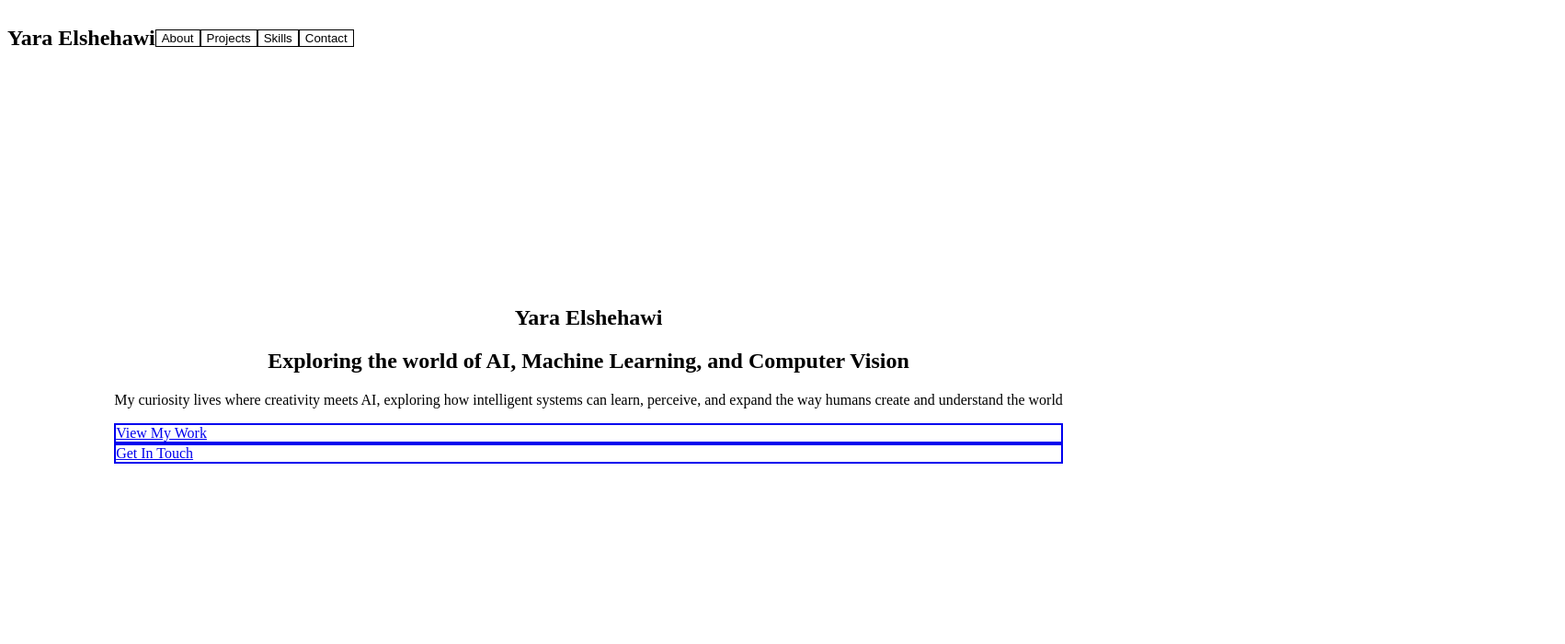
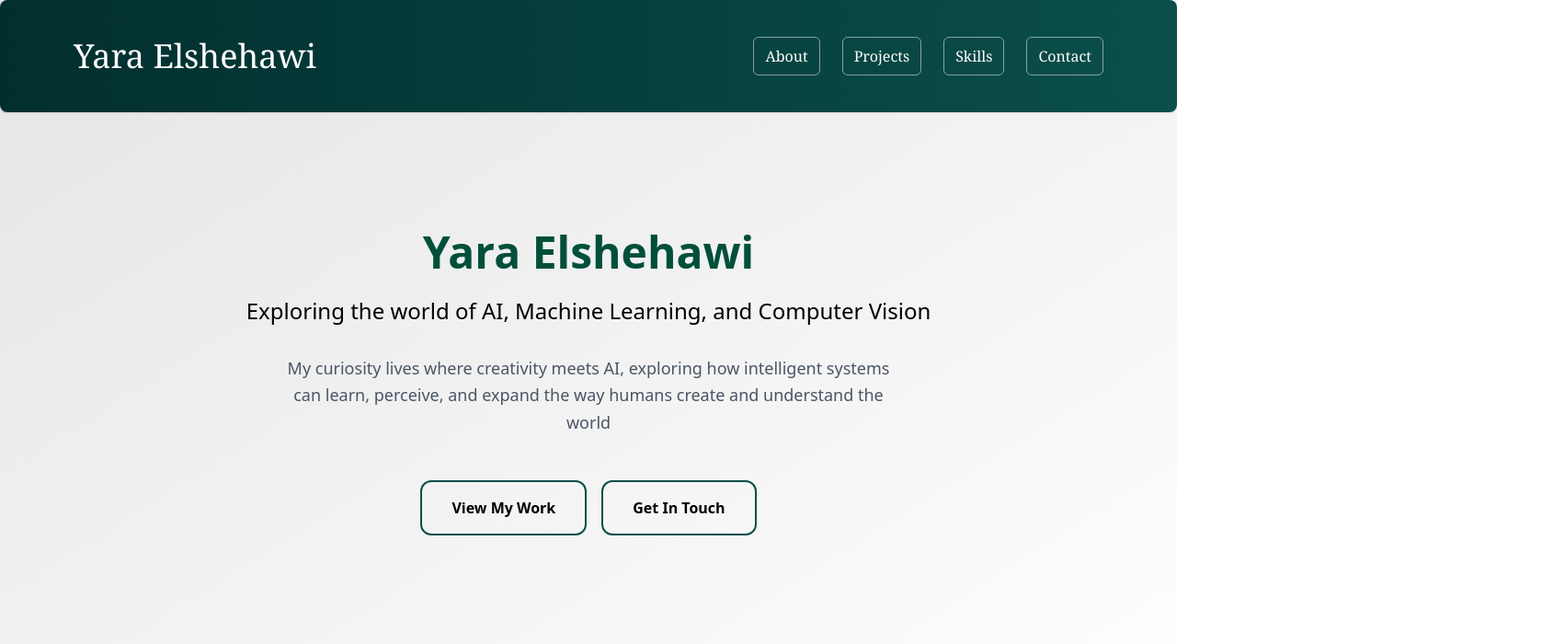
Before and after one commit to yaraeslamm/my-portofolio, a React (Vite) app: page / in a window 1280 px wide. Shown: the top 700 px of the page at 92% size, 1702 px wide, since content can reach past the window. Built offline with nearby package versions, Linux system fonts and the light colour scheme.

Commit message:
Replace Tailwind utilities directive with import

```diff
--- a/src/style.css
+++ b/src/style.css
@@ -1,2 +1,2 @@
 
-@tailwind utilities;
+@import "tailwindcss";
```
